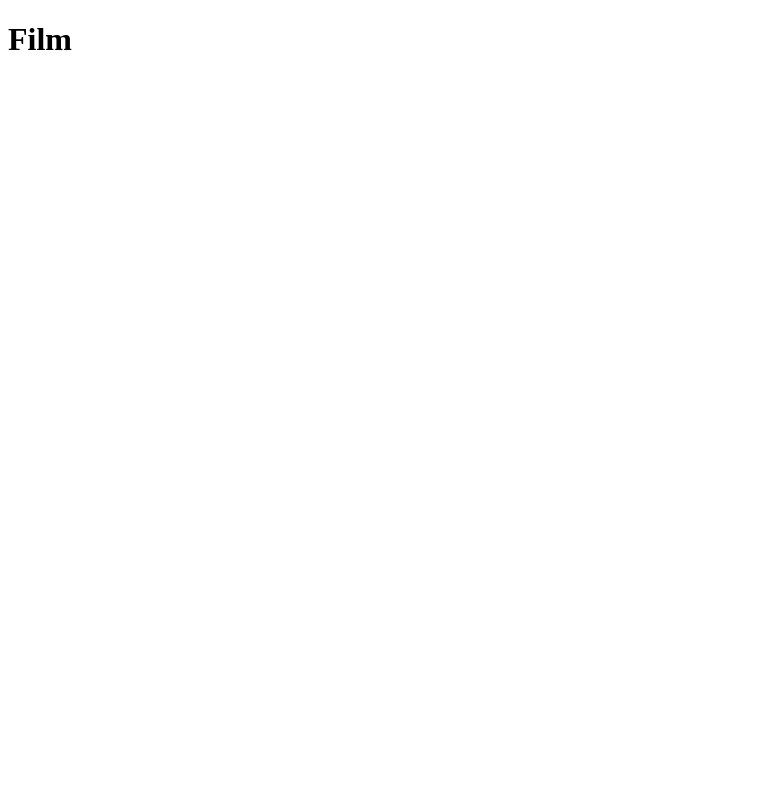
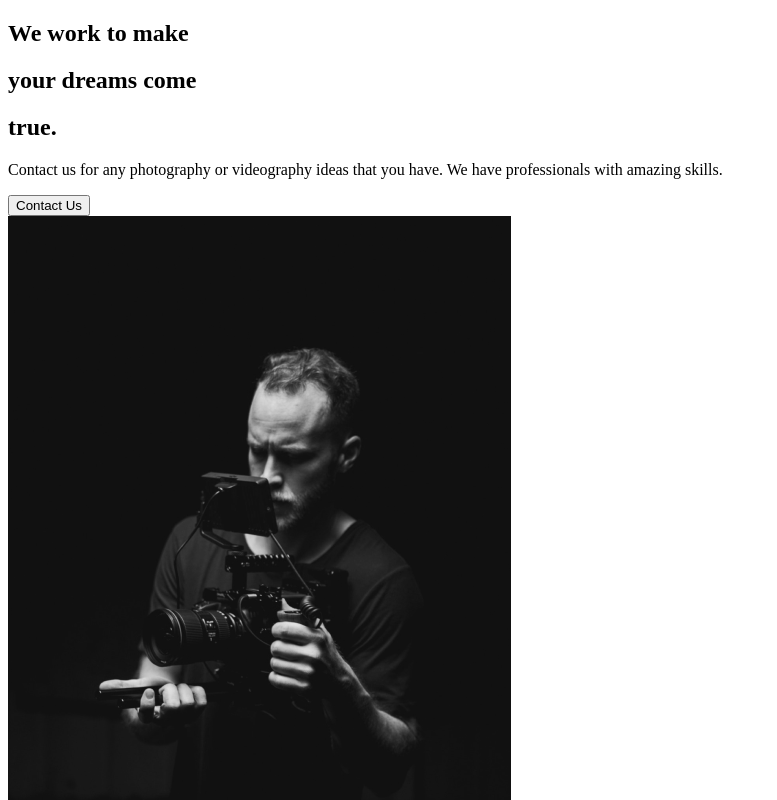
Before and after one commit to Chris-Finch/capture-website, a React (Create React App) app: page / in a window 1280 px wide. Shown: the top 800 px of the page, without its empty margins (0-777 px from the left). Built offline with nearby package versions, Linux system fonts and the light colour scheme.

Commit message:
2. About Section

```diff
--- a/src/App.js
+++ b/src/App.js
@@ -1,7 +1,9 @@
+import AboutUs from "./pages/AboutUs";
+
 function App() {
   return (
     <div className="App">
-      <h1>Film</h1>
+      <AboutUs />
     </div>
   );
 }
--- /dev/null
+++ b/src/components/AboutSection.js
@@ -0,0 +1,33 @@
+import home1 from "../img/home1.png";
+
+const AboutSection = () => {
+  return (
+    <div>
+      <div className="description">
+        <div className="title">
+          <div className="hide">
+            <h2>We work to make</h2>
+          </div>
+          <div className="hide">
+            <h2>
+              your <span>dreams</span> come
+            </h2>
+          </div>
+          <div className="hide">
+            <h2>true.</h2>
+          </div>
+        </div>
+        <p>
+          Contact us for any photography or videography ideas that you have. We
+          have professionals with amazing skills.
+        </p>
+        <button>Contact Us</button>
+      </div>
+      <div className="image">
+        <img src={home1} alt="dude with camera"></img>
+      </div>
+    </div>
+  );
+};
+
+export default AboutSection;
--- /dev/null
+++ b/src/pages/AboutUs.js
@@ -0,0 +1,8 @@
+// Page components
+import AboutSection from "../components/AboutSection";
+
+const AboutUs = () => {
+  return <AboutSection />;
+};
+
+export default AboutUs;
```
Also changed, not shown: 1 other file (tests, documents, lock files or other folders).
